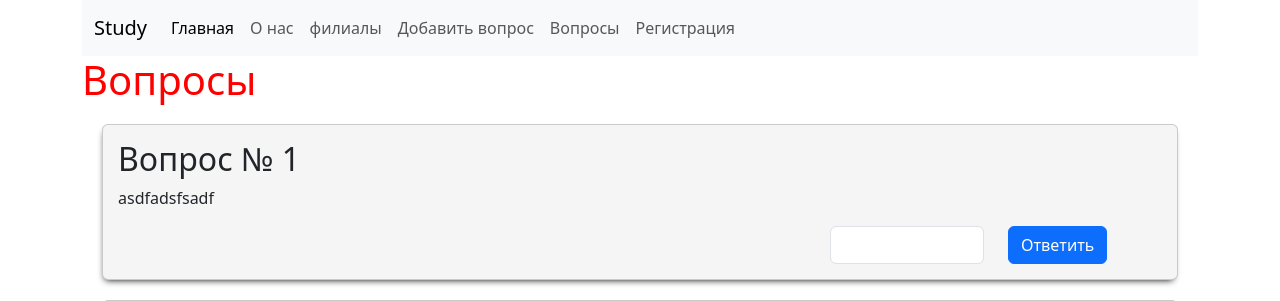
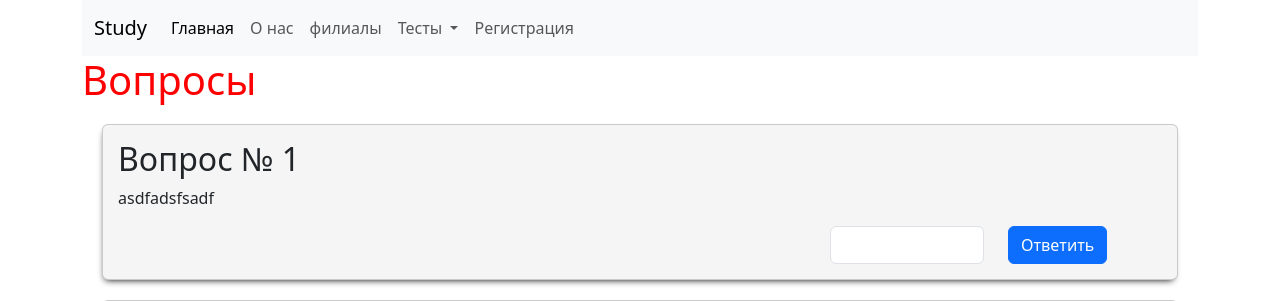
Before and after one commit to makary2424/Flask_project, a Flask app: page /tasks in a window 1280 px wide. Shown: the top 301 px of the page. Run offline with Flask 3, Linux system fonts and the light colour scheme; data comes from the database, SQL or seed files in the repository.

Commit message:
добавили выпадающее меню

```diff
--- a/static/css/style.css
+++ b/static/css/style.css
@@ -16,6 +16,7 @@ h1{
     padding: 15px;
     box-shadow: -1px 4px 7px -4px black;
     background-color: rgb(245, 245, 245);
+    user-select: none;
 }
 
 .card:hover{
--- a/templates/layout.html
+++ b/templates/layout.html
@@ -7,6 +7,7 @@
     <link rel="stylesheet" href="{{url_for('static', filename='css/style.css')}}">
     <link rel="stylesheet" href="{{url_for('static', filename='css/main.css')}}">
     <script src="https://ajax.googleapis.com/ajax/libs/jquery/2.2.2/jquery.min.js"></script>
+    <script src="https://cdn.jsdelivr.net/npm/bootstrap@5.3.3/dist/js/bootstrap.bundle.min.js" integrity="sha384-YvpcrYf0tY3lHB60NNkmXc5s9fDVZLESaAA55NDzOxhy9GkcIdslK1eN7N6jIeHz" crossorigin="anonymous"></script>
     <title>{% block title %} {% endblock %}</title>
 </head>
 <body>
@@ -28,13 +29,17 @@
                   <li class="nav-item">
                     <a class="nav-link" href="{{url_for('page1')}}">филиалы </a>
                   </li>
-                  <li class="nav-item">
-                    <a class="nav-link" href="{{url_for('create_task')}}">Добавить вопрос </a>
+
+                  <li class="nav-item dropdown">
+                    <a class="nav-link dropdown-toggle" href="#" id="navbarDropdown" role="button" data-bs-toggle="dropdown" aria-expanded="false">
+                      Тесты
+                    </a>
+                    <ul class="dropdown-menu" aria-labelledby="navbarDropdown">
+                      <li><a class="dropdown-item" href="{{url_for('create_task')}}">Добавить вопрос</a></li>
+                      <li><a class="dropdown-item" href="{{url_for('tasks')}}">Вопросы</a></li>
+
+                    </ul>
                   </li>
-                  <li class="nav-item">
-                    <a class="nav-link" href="{{url_for('tasks')}}">Вопросы </a>
-                  </li>
-
 
 
                   <li class="nav-item">
--- a/templates/tasks.html
+++ b/templates/tasks.html
@@ -9,10 +9,10 @@
           data: jQuery(el).closest('form').serialize(),
           success: function(response) {
               if (response == 'True'){
-                jQuery(el).closest('.card').css({"backgroundColor":"green"})
+                jQuery(el).closest('.card').css({"backgroundColor":"#48c548"})
               }
               else{
-                jQuery(el).closest('.card').css({"backgroundColor":"red"})
+                jQuery(el).closest('.card').css({"backgroundColor":"#ff7474"})
               }
 
               console.log(response);
```
Also changed, not shown: 1 other file.
